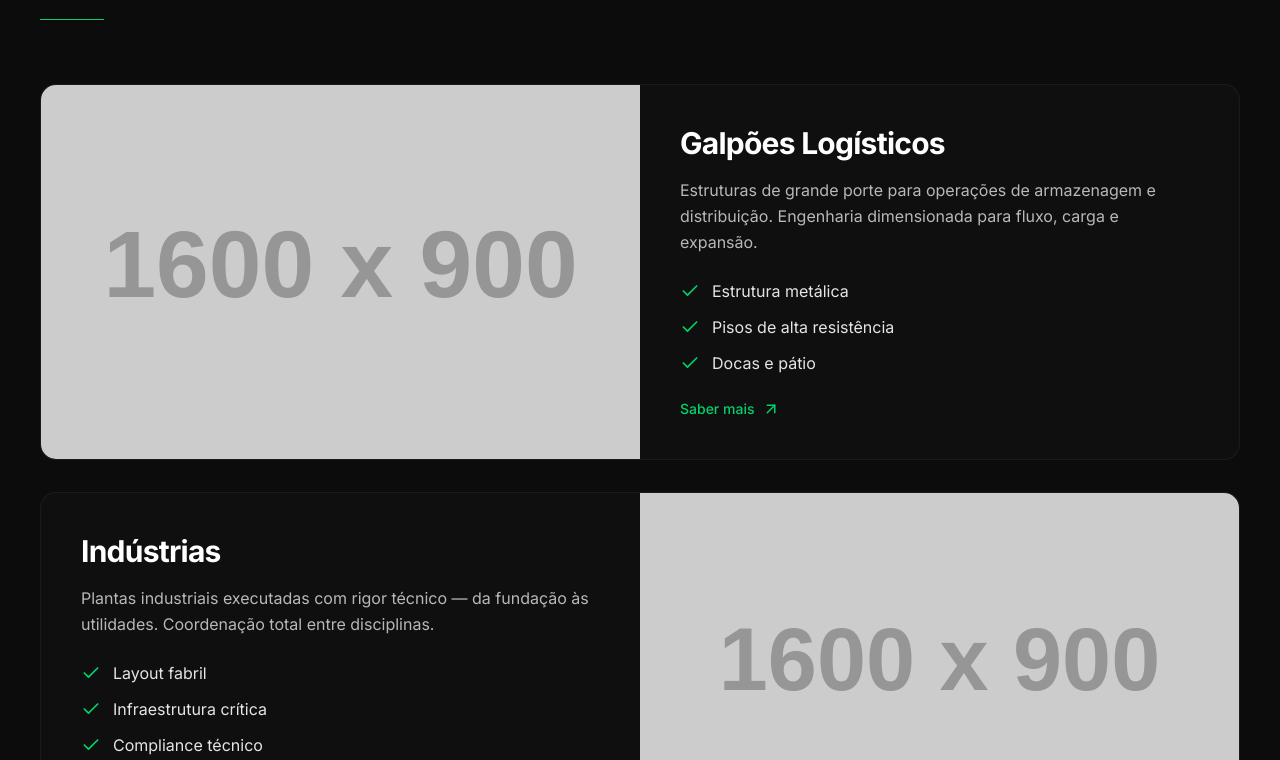
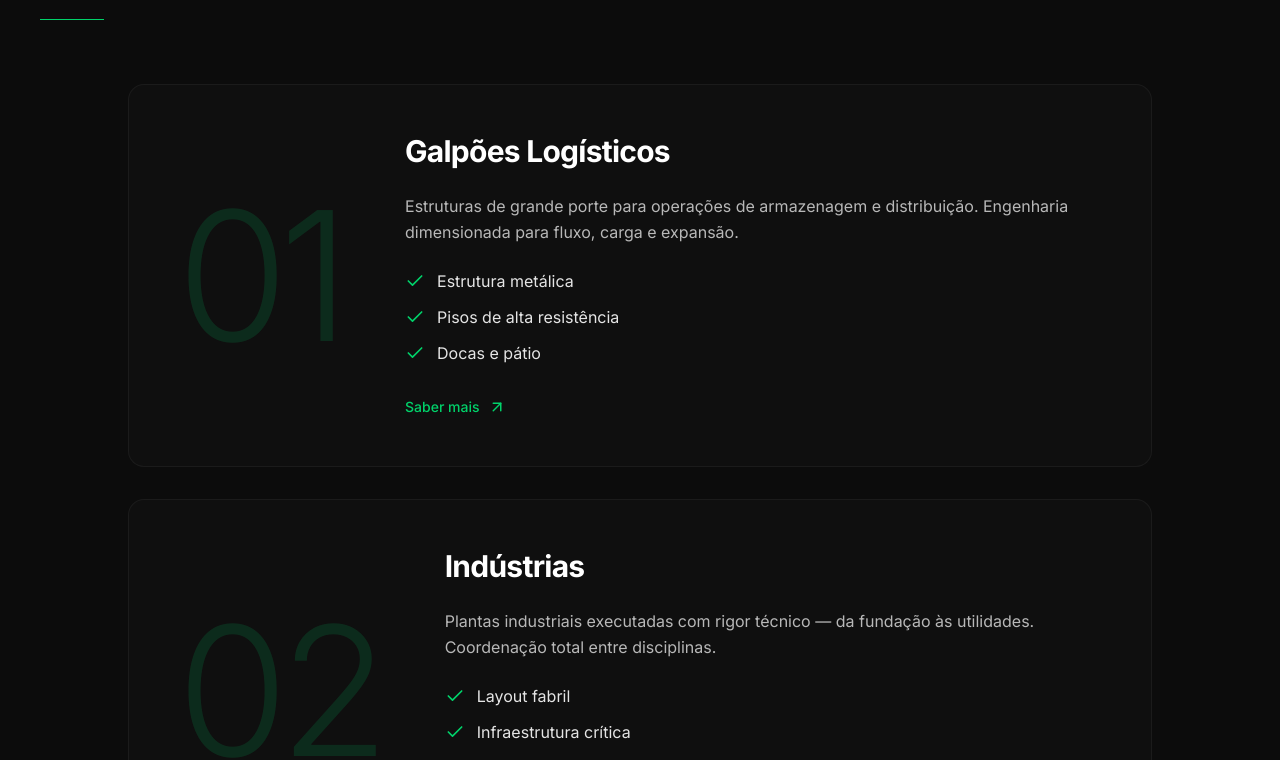
Before and after one commit to pedromoratti3-arch/aex-site, a Next.js app: page / in a window 1280 px wide. Shown: the part 3100-3860 px from the top of the page. Built offline with nearby package versions, Linux system fonts and the light colour scheme; no server answers.

Commit message:
feat: seção Serviços com números tipográficos AAA, cards compactos e scale-in animation

```diff
--- a/src/components/Services.tsx
+++ b/src/components/Services.tsx
@@ -4,37 +4,33 @@ import { motion } from "framer-motion";
 import { ArrowUpRight, Check } from "lucide-react";
 import FadeIn from "./FadeIn";
 
-const imageVariants = (fromLeft: boolean) => ({
-  hidden: { opacity: 0, x: fromLeft ? -32 : 32 },
+const containerVariants = {
+  hidden: { opacity: 0 },
   visible: {
     opacity: 1,
-    x: 0,
+    transition: {
+      staggerChildren: 0.15,
+      delayChildren: 0.1,
+    },
+  },
+};
+
+const cardVariants = {
+  hidden: { opacity: 0, scale: 0.97 },
+  visible: {
+    opacity: 1,
+    scale: 1,
     transition: {
       duration: 0.7,
       ease: [0.16, 1, 0.3, 1],
     },
   },
-});
-
-const textVariants = (fromLeft: boolean) => ({
-  hidden: { opacity: 0, x: fromLeft ? -32 : 32 },
-  visible: {
-    opacity: 1,
-    x: 0,
-    transition: {
-      duration: 0.7,
-      ease: [0.16, 1, 0.3, 1],
-      delay: 0.2,
-    },
-  },
-});
+};
 
 type Service = {
   title: string;
   description: string;
   bullets: string[];
-  image: string;
-  alt: string;
 };
 
 const SERVICES: Service[] = [
@@ -43,27 +39,18 @@ const SERVICES: Service[] = [
     description:
       "Estruturas de grande porte para operações de armazenagem e distribuição. Engenharia dimensionada para fluxo, carga e expansão.",
     bullets: ["Estrutura metálica", "Pisos de alta resistência", "Docas e pátio"],
-    image:
-      "https://placehold.co/1600x900/0F0F0F/525252?text=Foto+%C2%B7+Galp%C3%B5es+Log%C3%ADsticos",
-    alt: "Foto · Galpões Logísticos",
   },
   {
     title: "Indústrias",
     description:
       "Plantas industriais executadas com rigor técnico — da fundação às utilidades. Coordenação total entre disciplinas.",
     bullets: ["Layout fabril", "Infraestrutura crítica", "Compliance técnico"],
-    image:
-      "https://placehold.co/1600x900/0F0F0F/525252?text=Foto+%C2%B7+Ind%C3%BAstrias",
-    alt: "Foto · Indústrias",
   },
   {
     title: "Obras Comerciais",
     description:
       "Empreendimentos comerciais de alto padrão, com gestão integrada de prazo, custo e qualidade do começo ao habite-se.",
     bullets: ["Retrofit e expansão", "Acabamentos premium", "Gestão completa"],
-    image:
-      "https://placehold.co/1600x900/0F0F0F/525252?text=Foto+%C2%B7+Obras+Comerciais",
-    alt: "Foto · Obras Comerciais",
   },
 ];
 
@@ -83,44 +70,32 @@ export default function Services() {
           <div className="mt-6 h-px w-16 bg-accent" />
         </FadeIn>
 
-        <div className="mt-16 space-y-6 lg:space-y-8">
-          {SERVICES.map((service, i) => {
-            const imageOnLeft = i % 2 === 0;
-            return (
-              <motion.div
-                key={service.title}
-                initial="hidden"
-                whileInView="visible"
-                viewport={{ once: true, amount: 0.25 }}
-                className="grid overflow-hidden rounded-2xl border border-white/5 bg-[#0F0F0F] lg:grid-cols-2"
-              >
-                <motion.div
-                  variants={imageVariants(imageOnLeft)}
-                  className={`relative aspect-video lg:aspect-auto lg:h-full ${
-                    imageOnLeft ? "lg:order-1" : "lg:order-2"
-                  }`}
-                >
-                  {/* eslint-disable-next-line @next/next/no-img-element */}
-                  <img
-                    src={service.image}
-                    alt={service.alt}
-                    className="absolute inset-0 h-full w-full object-cover"
-                  />
-                </motion.div>
+        <motion.div
+          variants={containerVariants}
+          initial="hidden"
+          whileInView="visible"
+          viewport={{ once: true, amount: 0.2 }}
+          className="mx-auto mt-16 max-w-5xl space-y-6 lg:space-y-8"
+        >
+          {SERVICES.map((service, i) => (
+            <motion.div
+              key={service.title}
+              variants={cardVariants}
+              className="overflow-hidden rounded-2xl border border-white/5 bg-[#0F0F0F] p-8 lg:p-12"
+            >
+              <div className="grid items-center gap-8 lg:grid-cols-[auto_1fr] lg:gap-16">
+                <div className="select-none text-[120px] font-light leading-none tracking-tighter text-accent/15 lg:text-[180px]">
+                  {String(i + 1).padStart(2, "0")}
+                </div>
 
-                <motion.div
-                  variants={textVariants(!imageOnLeft)}
-                  className={`flex flex-col justify-center p-8 lg:p-10 ${
-                    imageOnLeft ? "lg:order-2" : "lg:order-1"
-                  }`}
-                >
-                  <h3 className="mb-4 text-2xl font-bold tracking-tight text-bone lg:text-3xl">
+                <div className="space-y-4 lg:space-y-6">
+                  <h3 className="text-2xl font-bold tracking-tight text-bone lg:text-3xl">
                     {service.title}
                   </h3>
-                  <p className="mb-6 text-base leading-relaxed text-steel-200">
+                  <p className="text-base leading-relaxed text-steel-200">
                     {service.description}
                   </p>
-                  <ul className="mb-6 space-y-3">
+                  <ul className="space-y-3">
                     {service.bullets.map((b) => (
                       <li
                         key={b}
@@ -137,16 +112,16 @@ export default function Services() {
                   </ul>
                   <a
                     href="#contato"
-                    className="inline-flex items-center gap-2 text-sm font-medium text-accent transition-all hover:gap-3 hover:text-accent-hover"
+                    className="inline-flex items-center gap-2 pt-2 text-sm font-medium text-accent transition-all hover:gap-3 hover:text-accent-hover"
                   >
                     Saber mais
                     <ArrowUpRight size={18} />
                   </a>
-                </motion.div>
-              </motion.div>
-            );
-          })}
-        </div>
+                </div>
+              </div>
+            </motion.div>
+          ))}
+        </motion.div>
       </div>
     </section>
   );
```
